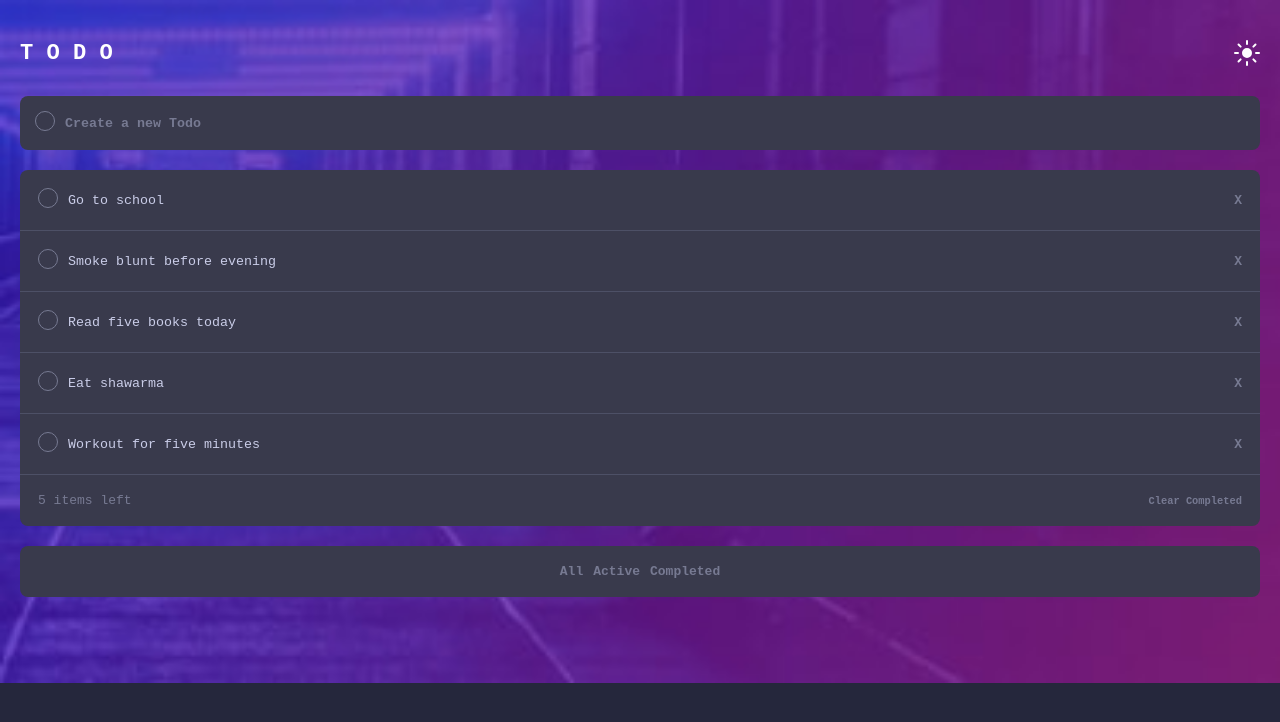
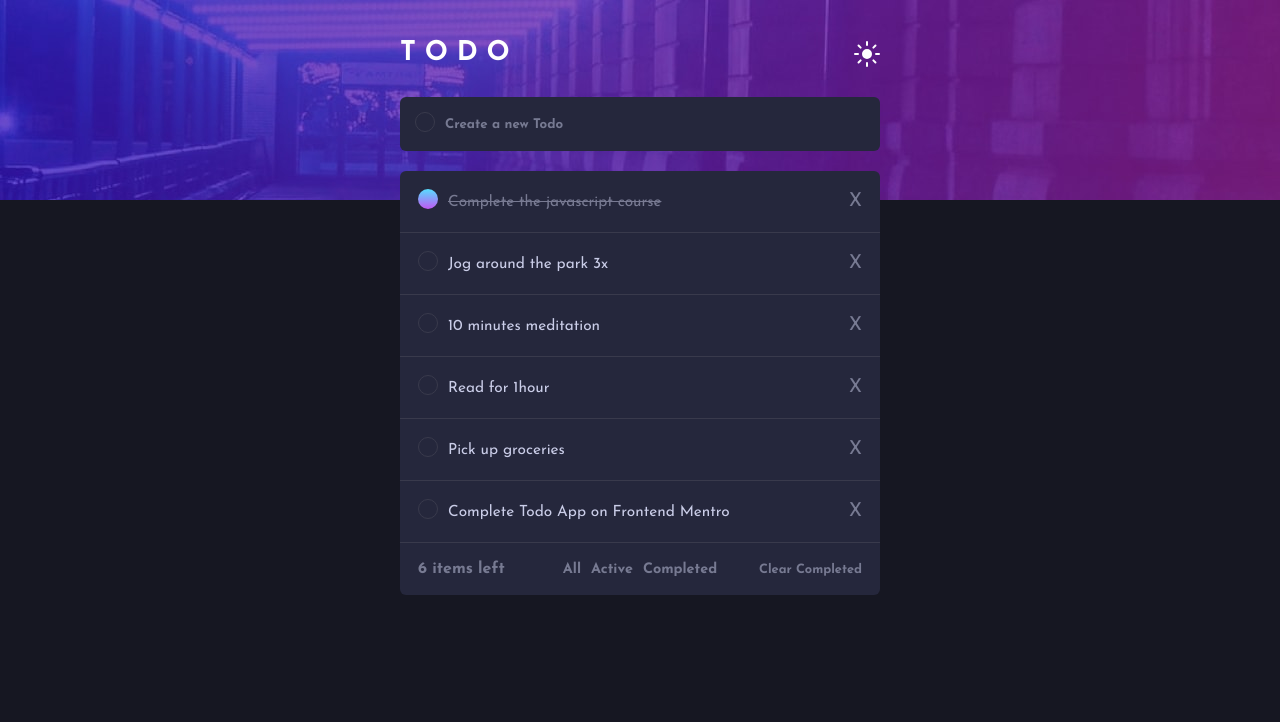
Before and after one commit to dev0xgenius/Todo-App, a React (Vite) app: page / in a window 1280 px wide. Shown: the top 722 px of the page. Built offline with nearby package versions, Linux system fonts and the light colour scheme.

Commit message:
Upload Project

```diff
--- a/index.html
+++ b/index.html
@@ -5,6 +5,10 @@
   <meta charset="UTF-8">
   <meta name="viewport" content="width=device-width, initial-scale=1.0" />
   <link rel="icon" type="image/png" sizes="32x32" href="./public/images/favicon-32x32.png">
+
+  <!-- <link rel="preconnect" href="https://fonts.googleapis.com"> -->
+  <!-- <link rel="preconnect" href="https://fonts.gstatic.com" crossorigin> -->
+  <link href="https://fonts.googleapis.com/css2?family=Josefin+Sans:ital,wght@0,100..700;1,100..700&display=swap" rel="stylesheet">
 
   <link rel='stylesheet' type='text/css' href="./src/css/dark-theme.css" />
   <link rel="stylesheet" type="text/css" href="./src/css/index.css" />
@@ -14,13 +18,13 @@
 <body>
   <!-- <div class=""> -->
     <div class="app-image">
-      <img src="./public/images/bg-mobile-dark.jpg" alt="header background"
-      width="100%" height="auto" />
+       <!-- <img src="images/bg-mobile-dark.jpg" alt="header background"  -->
+      <!-- width="100%" height="auto" /> -->
     </div>
     <main class="ui main">
       <div class="header">
         <h1>T O D O</h1>
-        <img src="./public/images/icon-sun.svg" alt="" />
+        <img src="/images/icon-sun.svg" alt="" />
       </div>
       <div id="content"></div>
     </main>
--- /dev/null
+++ b/src/components/Actions.jsx
@@ -0,0 +1,24 @@
+import TodoAction from "./TodoAction";
+
+function Actions(props) {
+  const actions = [
+    {text: "All", action: props.showAll},
+    {text: "Active", action: props.showActive},
+    {text: "Completed", action: props.showCompleted}
+  ].map((action, index) => (
+    <TodoAction
+      text={action.text}
+      action={action.action}
+      keyIndex={index}
+      key={index}
+    />
+  ));
+
+  return (
+    <ul className="action-list">
+      {actions}
+    </ul>
+  );
+}
+
+export default Actions
--- a/src/components/Todo.jsx
+++ b/src/components/Todo.jsx
@@ -1,28 +1,39 @@
-// import React, { useState } from 'react';
+import { useEffect, useState } from 'react';
 import TodoAction from './TodoAction';
 
 function Todo(props) {
-  const updateTodo = () => console.log(props.completed);
+  const [isComplete, setIsComplete] = useState();
+
+  const markTodo = () => {
+    setIsComplete(!isComplete);
+    props.onMarkComplete(props.id);
+  };
+
+  const markComplete = () => {
+    const todo = document.getElementById(`${props.id}`);
+
+    if (props.completed) todo.classList.add('completed');
+    else todo.classList.remove('completed');
+  }
+
+  useEffect(markComplete, [isComplete]);
+
   return (
-    <li className='todo'>
-      <label>
+    <li className='todo' id={props.id}>
+      <label className="checkboxContainer">
         <input type='checkbox'
           checked={props.completed}
-          onChange={updateTodo}
+          onChange={markTodo}
         />
-        <TodoAction
-          text=""
-          className="checkbox"
-          action={() => props.markComplete(props.id)}
-          />
+        <span className='checkbox'></span>
       </label>
       <input type='text'
         defaultValue={props.task}
-        disabled={true}
+        readOnly={true}
       />
       <TodoAction
         text="X"
-        action={() => props.deleteTodo(props.id)}/>
+        action={() => props.onDelete(props.id)} />
     </li>
   );
 }
--- a/src/components/TodoDashboard.jsx
+++ b/src/components/TodoDashboard.jsx
@@ -1,55 +1,99 @@
 import React from "react";
 import TodoForm from './TodoForm'
 import TodoInfo from "./TodoInfo";
-import Todo from "./Todo";
-import TodoAction from "./TodoAction";
+import Todos from './Todos';
+import Actions from "./Actions";
 
 class TodoDashboard extends React.Component {
   state = {
-    todos: [],
-    actions: []
+    todos: [
+      {task: "Complete the javascript course", completed: true, id: 5},
+      {task: "Jog around the park 3x", completed: false, id: 0},
+      {task: "10 minutes meditation", completed: false, id: 1},
+      {task: "Read for 1hour", completed: false, id: 2},
+      {task: "Pick up groceries", completed: false, id: 3},
+      {task: "Complete Todo App on Frontend Mentro", completed: false, id: 4}
+    ],
+    sortedTodos: [],
   }
 
   componentDidMount() {
     this.setState({
-      todos: [
-        {task: "Go to school", completed: false},
-        {task: "Smoke blunt before evening", completed: false},
-        {task: "Read five books today", completed: false},
-        {task: "Eat shawarma", completed: false},
-        {task: "Workout for five minutes", completed: false} ],
-      actions: [
-        {text: "All", action: () => {console.log("Show all tasks...");}},
-        {text: "Active", action: () => {console.log("Show all active tasks")}},
-        {text: "Completed", action: () => {console.log("show completed tasks");}}
-      ]
+      sortedTodos: this.state.todos.concat()
     });
   }
 
   handleForm = (formChildren) => {
+    this.createTodo(formChildren);
+  }
+
+  createTodo = (formChildren) => {
     const todos = this.state.todos;
+    const idExists = (id) => {
+      for (let todo of todos)
+        if (id === todo.id) return true;
+      return false;
+    };
+
+    let newTimerId = 0;
+    while (idExists(newTimerId))
+      newTimerId = Math.floor(Math.random(0, 10) * 1000000);
+
     const newTodo = {
-      task: formChildren[1].value, //Second input element's value
+      task: formChildren[1].value, //Second input element value
       completed: false,
+      id: newTimerId
     };
 
     const updatedTodos = todos.concat([newTodo]);
-    this.setState({todos: updatedTodos});
+    this.setState({
+      todos: updatedTodos,
+      sortedTodos: updatedTodos
+    });
   }
 
-  markComplete = (index) => {
+  markComplete = (id) => {
     let updatedTasks = this.state.todos.concat();
-    for (let i = 0; i < updatedTasks.length; i++)
-      if (i === index)
+
+    for (let i = 0; i < updatedTasks.length; i++) {
+      if (updatedTasks[i].id === id) {
         updatedTasks[i].completed = !updatedTasks[i].completed;
+        this.setState({todos: updatedTasks});
+      }
+    }
 
-    console.log(updatedTasks[0]);
-    this.setState({todos: updatedTasks});
   }
 
-  deleteTodo = (index) => {
-    let newTasks = this.state.todos.filter((task, i) => index != i);
-    this.setState({todos: newTasks});
+  deleteTodo = (todoID) => {
+    this.setState({
+      todos: this.state.todos.filter(todo => todo.id !== todoID),
+      sortedTodos: this.state.todos.filter(todo => todo.id !== todoID)
+    })
+  }
+
+  clearCompleted = () => {
+    this.setState({
+    todos: this.state.todos.filter(todo => todo.completed === false),
+    sortedTodos: this.state.todos.filter(todo => todo.completed === false)
+    })
+  }
+
+  showAll = () => {
+    this.setState({
+      sortedTodos: this.state.todos.concat()
+    })
+  }
+
+  showActive = () => {
+    this.setState({
+      sortedTodos: this.state.todos.filter(todo => todo.completed === false)
+    })
+  }
+
+  showCompleted = () => {
+    this.setState({
+      sortedTodos: this.state.todos.filter(todo => todo.completed === true)
+    })
   }
 
   render() {
@@ -59,27 +103,22 @@ class TodoDashboard extends React.Component {
           title={"Create a new Todo"}
           handleForm={this.handleForm}
         />
-        <div className='col'>
-          <ul className="todo-list">
-            {this.state.todos.map((todo, index) => <Todo
-                task={todo.task}
-                completed={todo.completed}
-                key={index} id={index}
-                markComplete={this.markComplete}
-                deleteTodo={this.deleteTodo}
-                /> )}
-          </ul>
-          <TodoInfo items={this.state['todos'].length}/>
+        <div className="col">
+          <Todos
+            todos={this.state.sortedTodos}
+            onDelete={this.deleteTodo}
+            onMarkComplete={this.markComplete}
+          />
+          <TodoInfo
+            items={this.state.sortedTodos.length}
+            onClearCompleted={this.clearCompleted}
+          />
         </div>
-        <ul className="action-list">
-          {this.state.actions.map((action, index) =>
-              <TodoAction
-                text={action.text}
-                action={action.action}
-                key={index}
-              />
-            )}
-        </ul>
+        <Actions
+          showAll={this.showAll}
+          showActive={this.showActive}
+          showCompleted={this.showCompleted}
+        />
       </>
     );
   }
--- a/src/components/TodoInfo.jsx
+++ b/src/components/TodoInfo.jsx
@@ -1,6 +1,6 @@
 import TodoAction from './TodoAction';
 
-function TodoInfo({items}) {
+function TodoInfo({items, onClearCompleted}) {
   return (
     <div className='todoInfo'>
       <span className='info'>
@@ -8,7 +8,7 @@ function TodoInfo({items}) {
       </span>
       <TodoAction
         text="Clear Completed"
-        action={console.log}
+        action={() => onClearCompleted()}
         />
     </div>
   );
--- /dev/null
+++ b/src/components/Todos.jsx
@@ -0,0 +1,21 @@
+import { useState } from "react";
+import Todo from "./Todo";
+
+function Todos(props) {
+  const todos = props.todos.map(todo => (
+    <Todo
+      task={todo.task}
+      completed={todo.completed}
+      id={todo.id}
+      key={todo.id}
+      onDelete={props.onDelete}
+      onMarkComplete={props.onMarkComplete}
+    />
+  ));
+
+  return (
+    <ul className="todo-list">{todos}</ul>
+  );
+}
+
+export default Todos
--- a/src/css/dark-theme.css
+++ b/src/css/dark-theme.css
@@ -1,8 +1,9 @@
 :root {
-  --main-background: hsl(235, 24%, 19%);
-  --list-background: hsl(237, 14%, 26%);
+  --neutral-blue: hsl(220, 98%, 61%);
+  --main-background: hsl(235, 21%, 11%);
+  --list-background: hsl(235, 24%, 19%);
   --text-color: hsl(234, 39%, 85%);
-  --text-color-2: hsl(236, 33%, 92%);
+  --text-color-hover: hsl(236, 33%, 92%);
   --color-5: hsl(234, 11%, 52%);
   --color-6: hsl(233, 14%, 35%);
   --color-7: hsl(237, 14%, 26%);
--- a/src/css/index.css
+++ b/src/css/index.css
@@ -1,3 +1,13 @@
+/* // <uniquifier>: Use a uniquifier for the class name */
+/* // <weight>: Use a value from 100 to 700 */
+
+/* .josefin-sans-<uniquifier> { */
+  /* font-family: "Josefin Sans", sans-serif;
+  font-optical-sizing: auto;
+  font-weight: <weight>;
+  font-style: normal; */
+/* } */
+
 *,
 *:after,
 *:before {
@@ -5,7 +15,7 @@
   margin: 0;
   list-style-type: none;
   box-sizing: border-box;
-  font-family: monospace;
+  font-family: "Josefin Sans", sans-serif;
 }
 
 *::selection {
@@ -14,13 +24,30 @@
 }
 
 body {
+  min-height: 100vh;
+  display: flex;
+  flex-direction: column;
+  align-items: center;
   background-color: var(--main-background);
 }
 
 .app-image {
   position: absolute;
   width: 100%;
+  min-height: 200px;
   z-index: -1;
+  background: url("/public/images/bg-mobile-dark.jpg");
+  background-size: cover;
+  background-repeat: no-repeat;
+}
+.app-image img {
+  display: block;
+  max-height: 200px;
+}
+@media (min-width: 500px) {
+  .app-image {
+    background: url("/public/images/bg-desktop-dark.jpg");
+  }
 }
 
 main.ui {
@@ -29,6 +56,7 @@ main.ui {
   align-items: center;
   gap: 10px;
   flex-direction: column;
+  max-width: 520px;
   width: 100%;
   padding: 20px;
   padding-top: 40px;
@@ -66,11 +94,17 @@ input[type=checkbox] ~ .checkbox {
   width: 20px;
   height: 20px;
   border-radius: 50%;
-  border: 1px solid var(--color-5);
+  border: 1px solid var(--color-7);
 }
 
 input:checked ~ .checkbox {
-  background-color: black;
+  border: none;
+  background: linear-gradient(hsl(192, 100%, 67%), hsl(280, 87%, 65%));
+}
+
+.checkbox:after {
+  content: "";
+  position: absolute;
 }
 
 input::placeholder {
@@ -79,6 +113,7 @@ input::placeholder {
 }
 
 #content {
+  position: relative;
   width: 100%;
   display: flex;
   flex-direction: column;
@@ -92,12 +127,12 @@ input::placeholder {
   justify-content: flex-start;
   width: 100%;
   padding: 15px;
-  border-radius: 8px;
+  border-radius: 6px;
 }
 #content .col {
   height: auto;
   overflow: auto;
-  border-radius: 8px;
+  border-radius: 6px;
 }
 #content .todo-list {
   display: flex;
@@ -107,6 +142,8 @@ input::placeholder {
   gap: 0;
   width: 100%;
   flex-direction: column;
+  color: var(--color-5);
+  font-size: 1.2em;
 }
 #content .todo-list .todo {
   display: flex;
@@ -115,13 +152,30 @@ input::placeholder {
   gap: 10px;
   width: 100%;
   padding: 18px;
-  border-bottom: 1px solid var(--color-6);
+  border-bottom: 1px solid var(--color-7);
+}
+#content .todo-list .todo input {
+  cursor: pointer;
+}
+@media (min-width: 500px) {
+  #content .todo-list .todo input {
+    font-size: 0.8em;
+  }
 }
 #content .todo-list .todo .checkbox button {
   display: block;
   width: 20px;
   height: 20px;
-  visibility: hidden;
+  border: none;
+  outline: none;
+  background-color: transparent;
+}
+#content .todo-list .todo:hover .checkbox {
+  border: 1px solid var(--neutral-blue);
+}
+#content .todo-list .todo.completed input {
+  opacity: 0.5;
+  text-decoration: line-through;
 }
 #content .todoInfo {
   display: flex;
@@ -130,10 +184,10 @@ input::placeholder {
   padding: 18px;
   color: var(--color-5);
   font-size: 1em;
-  font-weight: 500;
+  font-weight: bold;
 }
-#content .todoInfo .info {
-  font-size: 1em;
+#content .todoInfo .action.btn {
+  font-weight: bold;
 }
 #content .todoInfo button {
   font-size: 0.8em;
@@ -144,21 +198,43 @@ input::placeholder {
   justify-content: center;
   align-items: center;
   gap: 10px;
+  position: absolute;
+  bottom: -80px;
+  max-width: 500px;
   width: 100%;
+  align-self: center;
+  flex: 1;
   padding: 18px;
-  border-radius: 8px;
+  border-radius: 6px;
   align-items: center;
   justify-content: center;
+}
+@media (min-width: 500px) {
+  #content .action-list {
+    width: max-content;
+    bottom: 0;
+    padding: 18px;
+    background-color: transparent;
+  }
 }
 #content .btn {
   font-size: 1em;
 }
 #content .action.btn {
   color: var(--color-5);
-  font-weight: bolder;
   border: none;
   outline: none;
   background: transparent;
+}
+#content .action.btn:hover {
+  color: var(--text-color-hover);
+}
+#content .action.btn:active {
+  color: var(--neutral-blue);
+}
+#content .action-list .action.btn {
+  font-weight: bolder;
+  font-size: 0.9em;
 }
 
 li, form, .action-list, .todoInfo {
--- a/src/css/sass/dark-theme.scss
+++ b/src/css/sass/dark-theme.scss
@@ -1,8 +1,9 @@
 :root {
-  --main-background: hsl(235, 24%, 19%);
-  --list-background: hsl(237, 14%, 26%);
+  --neutral-blue: hsl(220, 98%, 61%);
+  --main-background: hsl(235, 21%, 11%);
+  --list-background: hsl(235, 24%, 19%);
   --text-color: hsl(234, 39%, 85%);
-  --text-color-2: hsl(236, 33%, 92%);
+  --text-color-hover: hsl(236, 33%, 92%);
   --color-5: hsl(234, 11%, 52%);
   --color-6: hsl(233, 14%, 35%);
   --color-7: hsl(237, 14%, 26%);
--- a/src/css/sass/index.scss
+++ b/src/css/sass/index.scss
@@ -5,7 +5,6 @@
   margin: 0;
   list-style-type: none;
   box-sizing: border-box;
-  font-family: monospace;
 }
 
 *::selection {
@@ -14,6 +13,11 @@
 }
 
 body {
+  min-height: 100vh;
+  display: flex;
+  flex-direction: column;
+  align-items: center;
+  // justify-content: center;
   background-color: var(--main-background);
 }
 
@@ -27,12 +31,26 @@ body {
 .app-image {
   position: absolute;
   width: 100%;
+  min-height: 200px;
   z-index: -1;
+  background: url('/public/images/bg-mobile-dark.jpg');
+  background-size: cover;
+  background-repeat: no-repeat;
+
+  img {
+    display: block;
+    max-height: 200px;
+  }
+
+  @media (min-width: 500px) {
+    background: url('/public/images/bg-desktop-dark.jpg');
+  }
 }
 
 main.ui {
   @include flex;
   flex-direction: column;
+  max-width: 520px;
   width: 100%;
   padding: 20px;
   padding-top: 40px;
@@ -66,11 +84,18 @@ input[type='checkbox'] ~ .checkbox{
   width: 20px;
   height: 20px;
   border-radius: 50%;
-  border: 1px solid var(--color-5);
+  border: 1px solid var(--color-7);
 }
 
 input:checked ~ .checkbox{
-  background-color: black;
+  border: none;
+  background: linear-gradient(hsl(192, 100%, 67%), hsl(280, 87%, 65%));
+}
+
+.checkbox:after {
+  content: "";
+  position: absolute;
+
 }
 
 input::placeholder {
@@ -79,6 +104,7 @@ input::placeholder {
 }
 
 #content {
+  position: relative;
   width: 100%;
   display: flex;
   flex-direction: column;
@@ -89,31 +115,51 @@ input::placeholder {
     justify-content: flex-start;
     width: 100%;
     padding: 15px;
-    border-radius: 8px;
+    border-radius: 6px;
   }
 
   .col {
     height: auto;
     overflow: auto;
-    border-radius: 8px;
+    border-radius: 6px;
   }
 
   .todo-list {
     @include flex; gap: 0;
     width: 100%;
     flex-direction: column;
+    color: var(--color-5);
+    font-size: 1.2em;
 
     .todo {
       @include flex;
       width: 100%;
       padding: 18px;
-      border-bottom: 1px solid var(--color-6);
+      border-bottom: 1px solid var(--color-7);
 
+      input { cursor: pointer; }
+
+      @media (min-width: 500px) {
+        input { font-size: .8em; }
+      }
       .checkbox button {
         display: block;
         width: 20px;
         height: 20px;
-        visibility: hidden;
+        border: none;
+        outline: none;
+        background-color: transparent;
+      }
+
+      &:hover .checkbox{
+        border: 1px solid var(--neutral-blue);
+      }
+    }
+
+    .todo.completed {
+      input {
+        opacity: .5;
+        text-decoration: line-through;
       }
     }
   }
@@ -125,33 +171,64 @@ input::placeholder {
     padding: 18px;
     color: var(--color-5);
     font-size: 1em;
-    font-weight: 500;
-    .info { font-size: 1em; }
+    font-weight: bold;
+
+    .action.btn {
+      font-weight: bold;
+    }
+    // span.info {
+    //   display: block;
+    //   // font-size: 1em;
+    //   font-weight: bolder;
+    // }
 
     button {
-      font-size: 0.8em;
+      font-size: .8em;
       border: none;
     }
   }
 
   .action-list {
     @include flex;
+    position: absolute;
+    bottom: -80px;
+    max-width: 500px;
     width: 100%;
+    align-self: center;
+    flex: 1;
     padding: 18px;
-    border-radius: 8px;
-    // font-weight: bold;
+    border-radius: 6px;
     align-items: center;
     justify-content: center;
+
+    @media (min-width: 500px) {
+      width: max-content;
+      bottom: 0;
+      padding: 18px;
+      background-color: transparent;
+    }
   }
 
   .btn { font-size: 1em; }
 
   .action.btn {
     color: var(--color-5);
-    font-weight: bolder;
     border: none;
     outline: none;
     background: transparent;
+  }
+
+  .action.btn:hover {
+    color: var(--text-color-hover);
+  }
+
+  .action.btn:active {
+    color: var(--neutral-blue);
+  }
+
+  .action-list .action.btn {
+    font-weight: bolder;
+    font-size: .9em;
   }
 }
 
```
Also changed, not shown: 2 other files (tests, documents, lock files or other folders).
